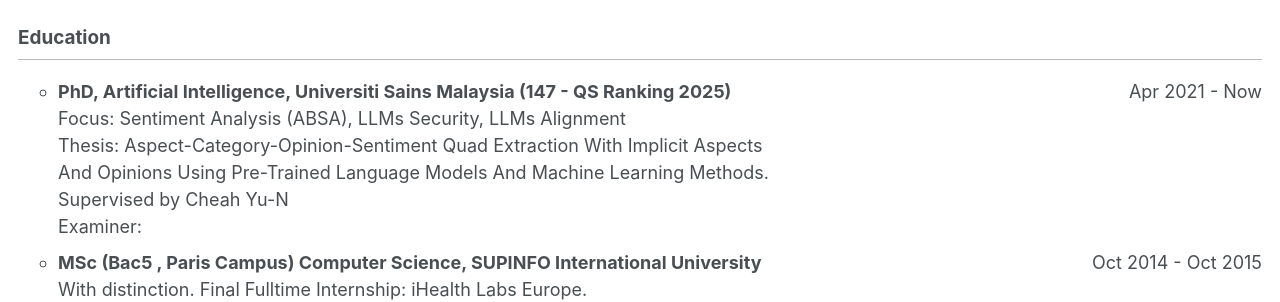
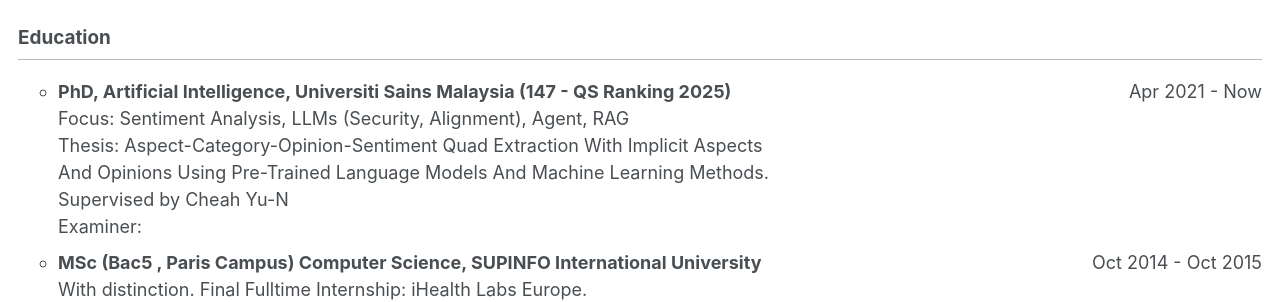
Before and after one commit to sydmou/sydmou.github.io, a Jekyll site: the page built from _pages/cv.md, in a window 1280 px wide and 900 px high. Shown: the part 245-547 px from the top of the window. Built offline with Jekyll 4.4.1, drawn with Linux system fonts in a browser that asks for light colours.

Commit message:
Update cv.md

```diff
--- a/_pages/cv.md
+++ b/_pages/cv.md
@@ -15,7 +15,7 @@
 ## Education
 
 * **PhD, Artificial Intelligence, Universiti Sains Malaysia (147 - QS Ranking 2025)** <span style="float: right;">Apr 2021 - Now</span><br>
-  <span class='desc'>Focus: Sentiment Analysis (ABSA), LLMs Security, LLMs Alignment </span>\\
+  <span class='desc'>Focus: Sentiment Analysis, LLMs (Security, Alignment), Agent, RAG </span>\\
   <span class='desc'>Thesis: Aspect-Category-Opinion-Sentiment Quad Extraction With Implicit Aspects \\
    And Opinions Using Pre-Trained Language Models And Machine Learning Methods.</span><br>
   <span class='desc'>Supervised by Cheah Yu-N</span><br>
```
